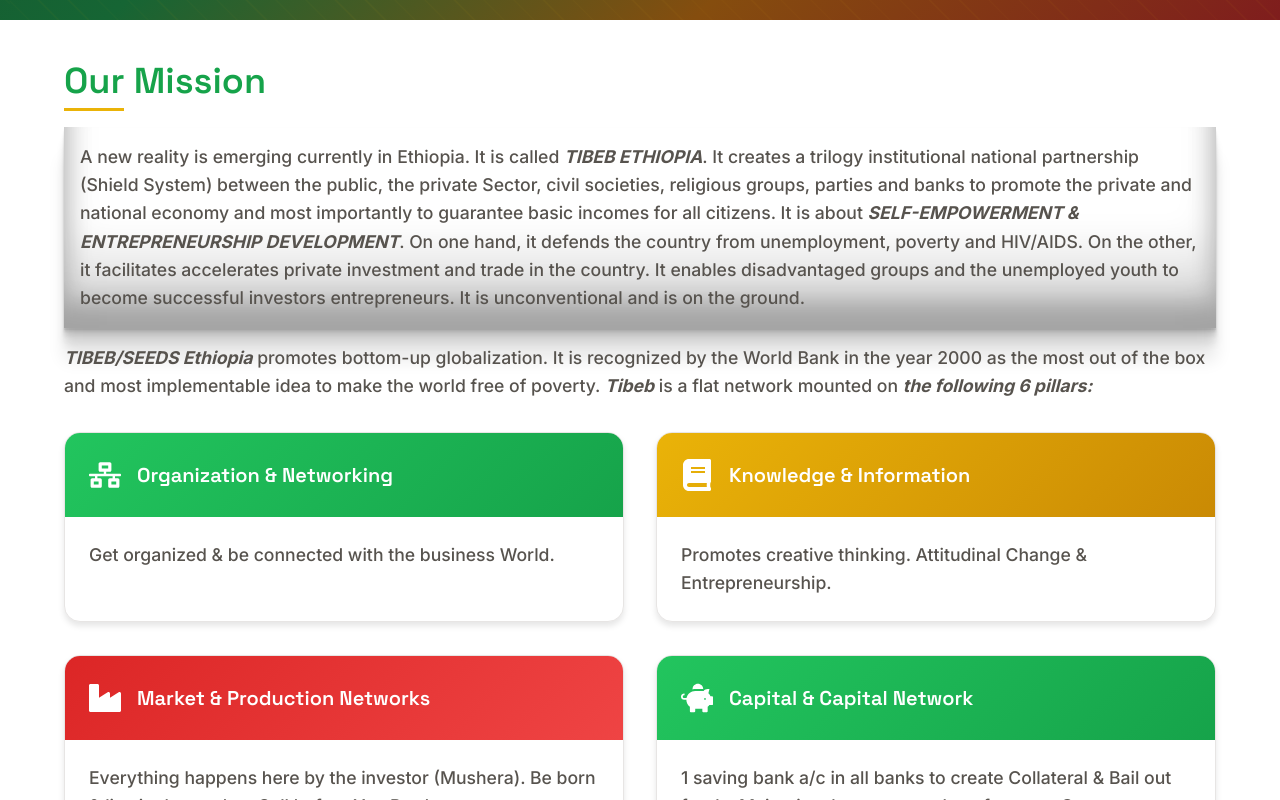
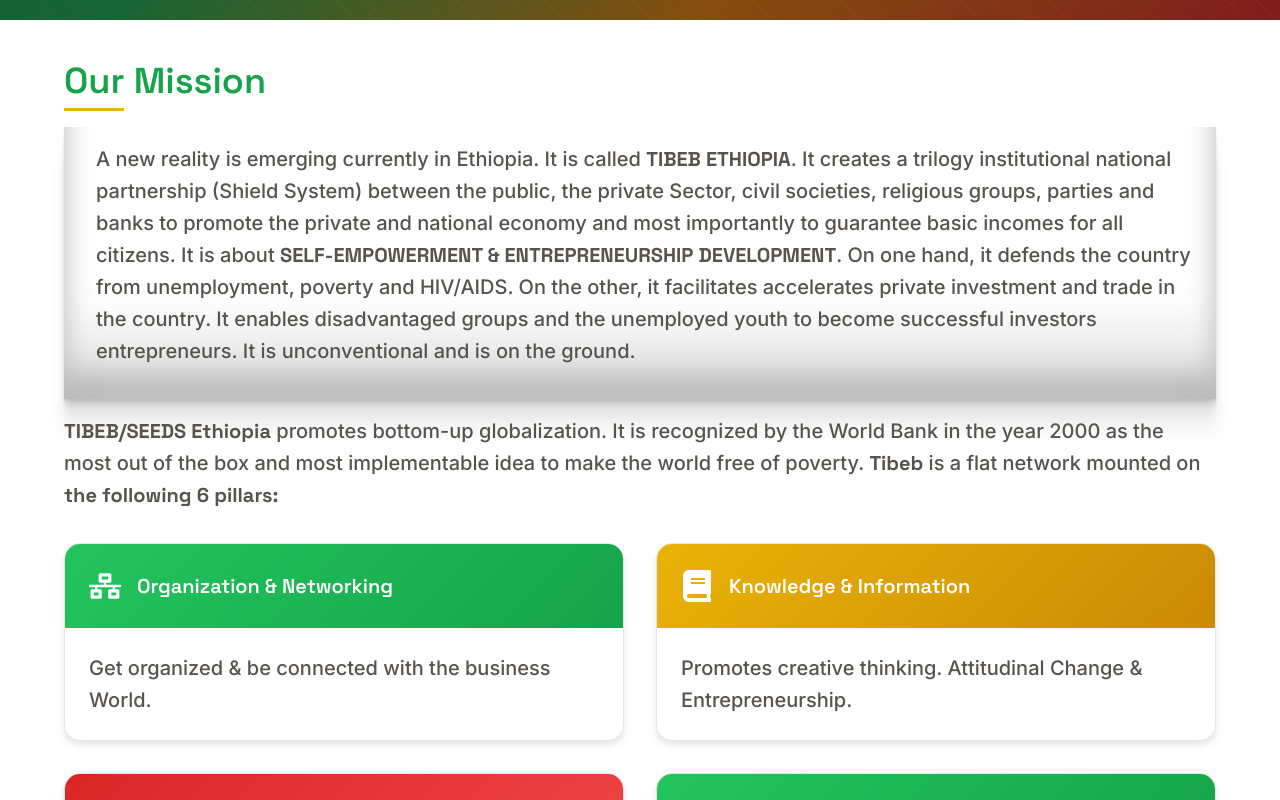
Before and after one commit to Know-Thyself/tibeb-ethio, a Next.js app: page / in a window 1280 px wide. Shown: the part 500-1300 px from the top of the page. Built offline with nearby package versions, Linux system fonts and the light colour scheme.

Commit message:
Improved text readability

```diff
--- a/app/page.module.css
+++ b/app/page.module.css
@@ -95,7 +95,6 @@
 }
 
 .paragraph {
-	color: var(--text-primary);
 	font-weight: 500;
 	font-size: 1.1rem;
 	margin-bottom: 16px;
@@ -115,8 +114,16 @@
 		rgba(0, 0, 0, 0.1) 0px -79px 40px 0px inset, rgba(0, 0, 0, 0.06) 0px 2px 1px,
 		rgba(0, 0, 0, 0.09) 0px 4px 2px, rgba(0, 0, 0, 0.09) 0px 8px 4px,
 		rgba(0, 0, 0, 0.09) 0px 16px 8px, rgba(0, 0, 0, 0.09) 0px 32px 16px;
+
+	box-shadow: rgba(0, 0, 0, 0.12) 0px -23px 25px 0px inset,
+		rgba(0, 0, 0, 0.1) 0px -36px 30px 0px inset,
+		rgba(0, 0, 0, 0.07) 0px -79px 40px 0px inset,
+		rgba(0, 0, 0, 0.04) 0px 2px 1px, rgba(0, 0, 0, 0.06) 0px 4px 2px,
+		rgba(0, 0, 0, 0.06) 0px 8px 4px, rgba(0, 0, 0, 0.06) 0px 16px 8px,
+		rgba(0, 0, 0, 0.06) 0px 32px 16px;
+
 	margin-bottom: 1rem;
-	padding: 1rem;
+	padding: 1rem 1rem 2rem 1.5rem;
 }
 
 .section {
@@ -158,6 +165,10 @@
 	transform: translateY(-2px);
 }
 
+.paragraph strong {
+	font-weight: 900;
+}
+
 /* Tablet devices */
 @media screen and (min-width: 678px) {
 	.title {
@@ -170,6 +181,10 @@
 
 	.pageTitle {
 		font-size: 1.75rem;
+	}
+
+	.paragraph:nth-child(1) {
+		padding: 1rem 0.5rem 2rem 2rem;
 	}
 }
 
@@ -224,8 +239,9 @@
 
 	.paragraph {
 		line-height: 1.8;
+		font-size: 1.25rem;
+		font-weight: 500;
 	}
-
 }
 
 /* Large desktop devices */
--- a/app/page.tsx
+++ b/app/page.tsx
@@ -64,8 +64,11 @@
 			index % 2 === 0 ? (
 				<span key={`text-${index}`}>{part}</span>
 			) : (
-				<strong key={`italic-${index}`}>
-					<em>{part}</em>
+				<strong
+					className={mounted ? spaceGrotesk.className : ''}
+					key={`strong-${index}`}
+				>
+					{part}
 				</strong>
 			)
 		)
@@ -75,9 +78,7 @@
 		<main className={styles.main}>
 			<div className={styles.hero}>
 				<div className={styles.heroPattern} />
-				<h1
-					className={`${styles.title} ${mounted ? inter.className : ''}`}
-				>
+				<h1 className={`${styles.title} ${mounted ? inter.className : ''}`}>
 					<Bold>
 						{title.split('TIBEB').map((part, i) => (
 							<React.Fragment key={i}>
```
